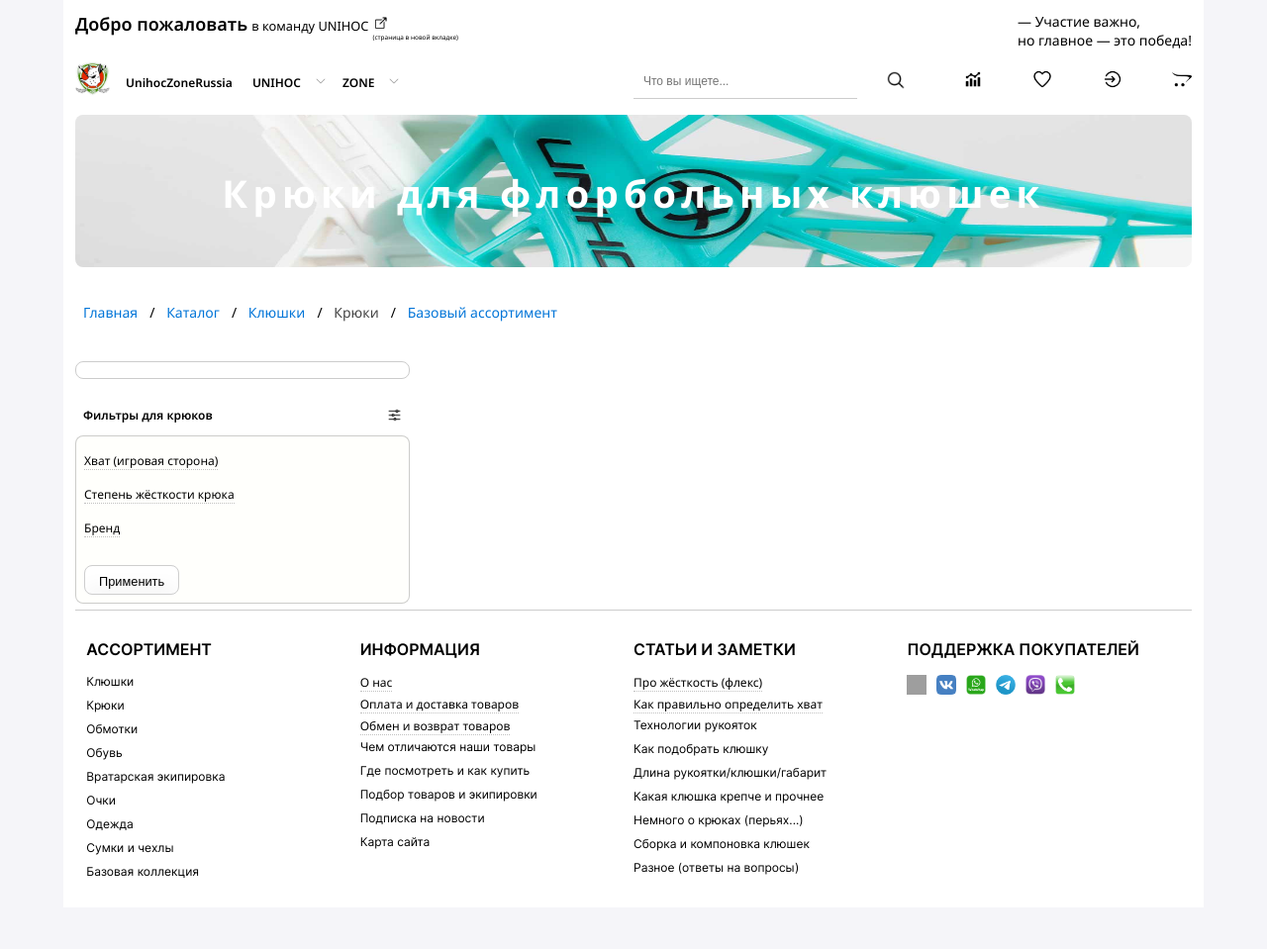
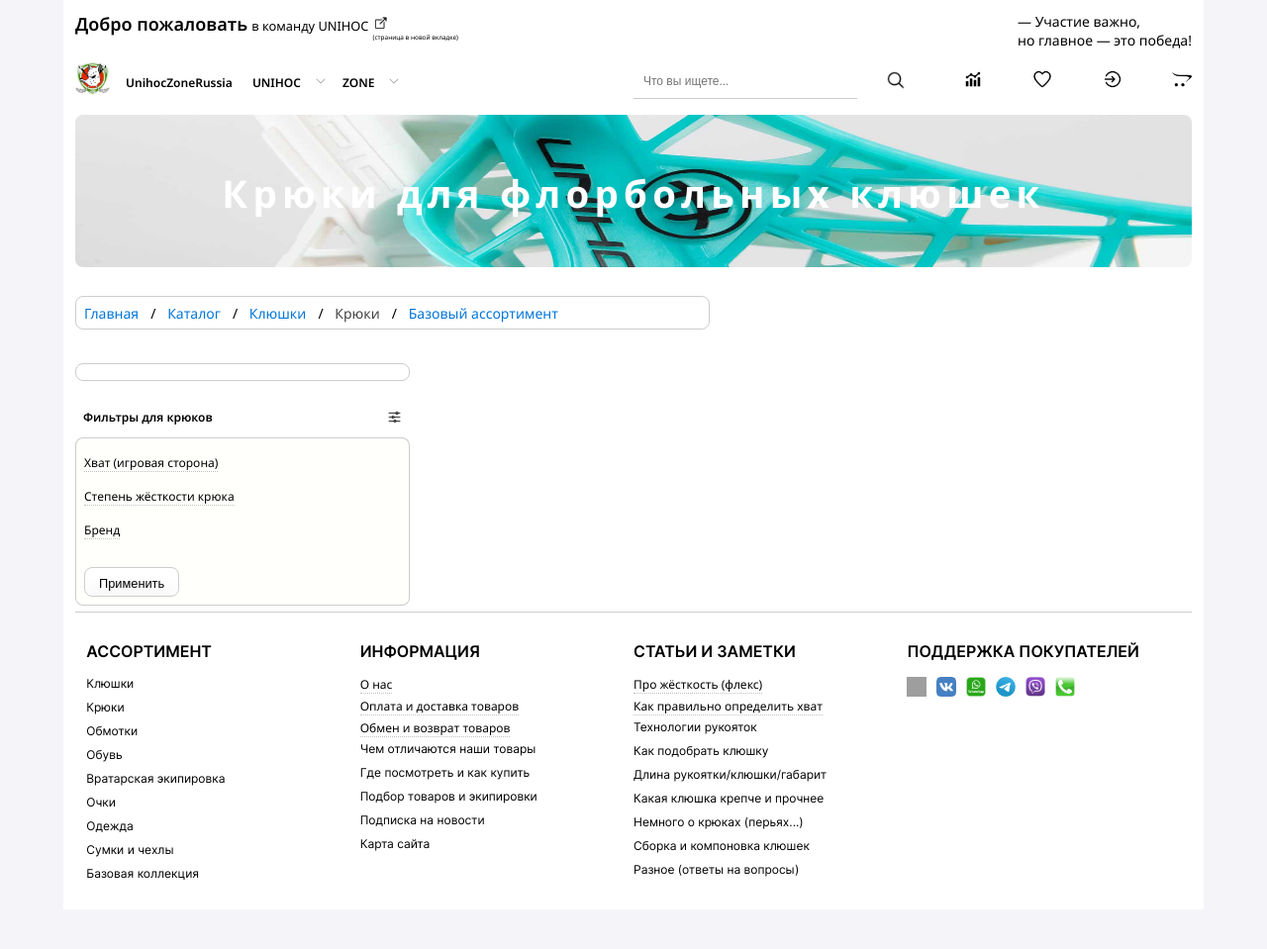
Before and after one commit to serg-bolshakov/unihoc-zone, a PHP site: page /products/blades/index.php in a window 1280 px wide. Shown: the top 959 px of the page at 99% size. Before the commit the page ends 888 px from the top, so only its background shows below. Run offline with PHP 8.4, Linux system fonts and the light colour scheme; data that the repository does not hold is empty; grey boxes are pictures that could not be loaded.

Commit message:
мелочь. не помню чего сделал

```diff
--- a/styles/products.css
+++ b/styles/products.css
@@ -88,6 +88,8 @@
     list-style: none;
     margin-bottom: 24px;
     margin-top: 24px;
+    border: 1px solid rgba(0, 0, 0, 0.2);
+  border-radius: 8px;
 }
 
 /* Display list items side by side */
```
